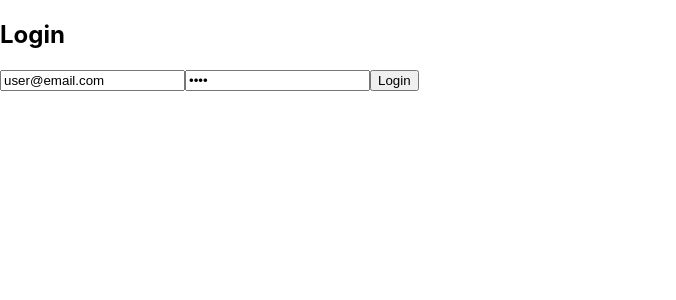
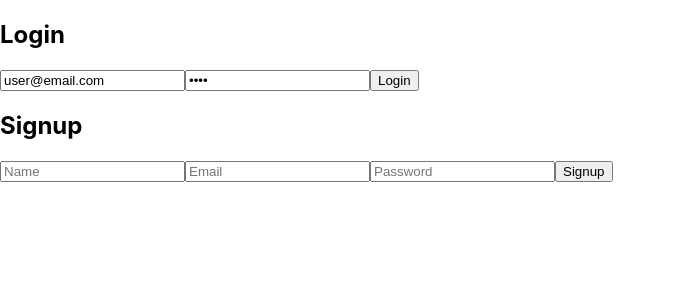
Before and after one commit to PedroTerriquez/task_manager, a React (Create React App) app in the folder client/: page / in a window 1280 px wide. Shown: the top 300 px of the page, without its empty margins (0-676 px from the left). Built offline with nearby package versions, Linux system fonts and the light colour scheme.

Commit message:
Feature: Adding missing SignUp to the client, already working login/projects/tasks routes

```diff
--- a/client/src/components/Home.js
+++ b/client/src/components/Home.js
@@ -1,8 +1,19 @@
 import { Login } from './Login';
 import { AllProjectsContainer } from './AllProjectsContainer';
 import useAuthStore from '../store/authStore';
+import { Signup } from './Signup';
 
 export function Home() {
-  const { isLoggedIn } = useAuthStore();
-  return isLoggedIn ? <AllProjectsContainer /> : <Login/>;
+  const { isLoggedIn, setLogout } = useAuthStore();
+
+  return (
+    <>
+      {isLoggedIn && (
+        <header>
+          <button onClick={setLogout}>Logout</button>
+        </header>
+      )}
+      {isLoggedIn ? <AllProjectsContainer /> : <><Login /><Signup /></>}
+    </>
+  );
 }
--- a/client/src/components/ProjectCard.js
+++ b/client/src/components/ProjectCard.js
@@ -2,7 +2,7 @@ import { Link } from "react-router-dom";
 
 export function ProjectCard({ project }) {
   return (
-      <Link to={`/projects/${project.id}`} state={project}>
+      <Link key={project.id} to={`/projects/${project.id}`} state={project}>
         <h1>{project.name}</h1>
         <h3>{project.description}</h3>
       </Link>
--- a/client/src/components/ProjectShow.js
+++ b/client/src/components/ProjectShow.js
@@ -36,7 +36,7 @@ export function ProjectShow() {
             <h1>{state?.name}</h1>
             <h3>{state?.description}</h3>
             <button onClick={() => navigate("tasks/new")}>Add Task</button>
-            <button onClick={() => navigate("/")}>Cancel</button>
+            <button onClick={() => navigate(-1)}>Go back</button>
             <ul>
                 {
                     data ? ( data?.map(project => (
--- /dev/null
+++ b/client/src/components/Signup.js
@@ -0,0 +1,66 @@
+import { useState } from "react";
+import useAuthStore from '../store/authStore';
+
+export function Signup() {
+    const [email, setEmail] = useState('');
+    const [password, setPassword] = useState('');
+    const [name, setName] = useState('');
+    const [error, setError] = useState('');
+    const { setLogin } = useAuthStore();
+
+    const handleSubmit = async (e) => {
+        e.preventDefault();
+        setError('');
+
+        try {
+            const response = await fetch("/auth/signup", {
+                method: "POST",
+                headers: { "Content-Type": "application/json" },
+                body: JSON.stringify({ email, password, name}),
+                credentials: "include"
+            });
+
+            if (!response.ok) {
+                throw new Error("Signup failed");
+            }
+
+            setLogin();
+        } catch (err) {
+            setError(err.message);
+        }
+    };
+
+    return (
+        <div>
+            <h2>Signup</h2>
+
+            {error && <p>{error}</p>}
+
+            <form onSubmit={handleSubmit}>
+                <input
+                    placeholder="Name"
+                    value={name}
+                    onChange={(e) => setName(e.target.value)}
+                    required
+                />
+                <input
+                    type="email"
+                    placeholder="Email"
+                    value={email}
+                    onChange={(e) => setEmail(e.target.value)}
+                    required
+                />
+                <input
+                    type="password"
+                    placeholder="Password"
+                    value={password}
+                    onChange={(e) => setPassword(e.target.value)}
+                    required
+                />
+                <button type="submit">
+                    Signup
+                </button>
+            </form>
+        </div>
+    );
+}
```
Also changed, not shown: 2 other files (tests, documents, lock files or other folders).
